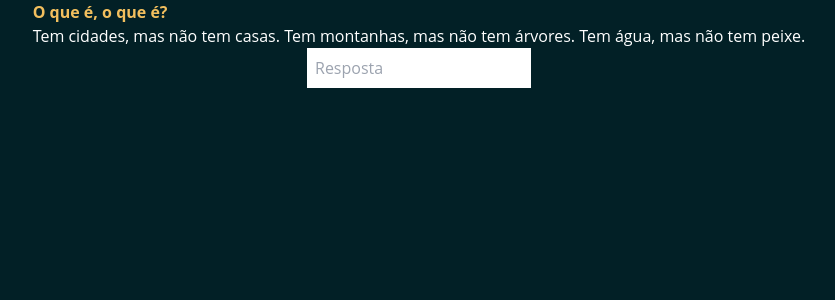
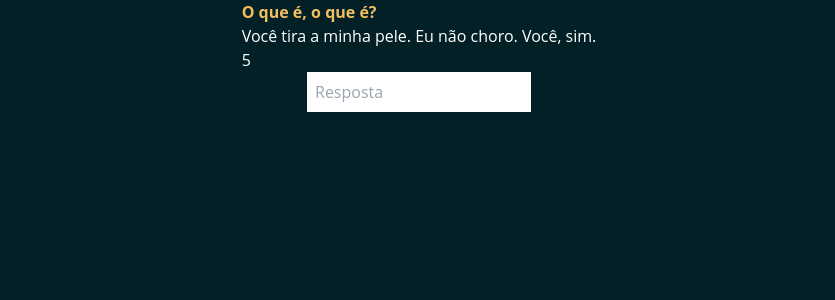
Before and after one commit to Ronaldjga/charada, a Next.js app: page / in a window 1280 px wide. Shown: the top 300 px of the page, without its empty margins (221-1056 px from the left). Built offline with nearby package versions, Linux system fonts and the light colour scheme.

Commit message:
Uma charada por dia
uma charada por dia, verificada de segundo a segundo ate que o dia mude.

```diff
--- a/src/components/patterns/randomCharada.js
+++ b/src/components/patterns/randomCharada.js
@@ -1,16 +1,28 @@
-import react from "react";
+import react, {useState, useEffect} from "react";
 import { useContext } from "react";
 import { useCharada } from "../providers/charada";
 
 export function CharadaContainer() {
-    const {charadaOfDay, myStats} = useCharada()
+    const {charadaOfDay, myStats, day} = useCharada()
+
+    // const charadaToday = new Date();
+    // const [day, setDay] = useState();
+
+    // useEffect(() => {
+    //     window.clearTimeout(window)
+    //     setTimeout(() => {
+    //         setDay(`${charadaToday.getMinutes()}:${charadaToday.getSeconds()}`)
+    //     }, 1000)
+    // }, [day])
 
     return (
         <div>
             <h2 className="text-yellowPrimary font-bold">{charadaOfDay.abreviacao}</h2>
             <p className="text-white">{charadaOfDay.charada}</p>
+            <p className="text-white">{day}</p>
             {console.log(charadaOfDay)}
             {console.log(myStats)}
+
         </div>
     )
 }
--- a/src/components/providers/charada.js
+++ b/src/components/providers/charada.js
@@ -5,12 +5,36 @@ import CharadaList from '../../../charadas.json';
 export const Charada = createContext({});
 
 export const CharadaProvider = (props) => {
-    const charadaOfDay = CharadaList.charadas[8]
+    const charadaToday = new Date();
+    const [day, setDay] = useState(charadaToday.getDate() - 1);
+    const charadaOfDay = CharadaList.charadas[day]
+    const [secondUpdate, setSecondUpdate] = useState();
     const [myStats, setMyStats] = useState({
         myAnswer: '',
         attempts: null,
         stats: null
     })
+
+
+    useEffect(() => {
+        const minuto = charadaToday.getDate() - 1
+        window.clearTimeout(window)
+        setTimeout(() => {
+            if (minuto === day) {
+                return
+            } else {
+                setMyStats({
+                    myAnswer: '',
+                    attempts: null,
+                    stats: null
+                })
+                localStorage.removeItem('charadaStats')
+                setDay(charadaToday.getDate() - 1)
+            }
+            setSecondUpdate(charadaToday.getSeconds())
+        }, 1000)
+    }, [secondUpdate])
+
 
     useEffect(() => {
         if (!localStorage.getItem('charadaStats')) {
@@ -21,7 +45,7 @@ export const CharadaProvider = (props) => {
     }, [])
 
     return (
-        <Charada.Provider value={{ charadaOfDay, myStats, setMyStats}}>
+        <Charada.Provider value={{ charadaOfDay, myStats, setMyStats, day}}>
             {props.children}
         </Charada.Provider>
     );
```
